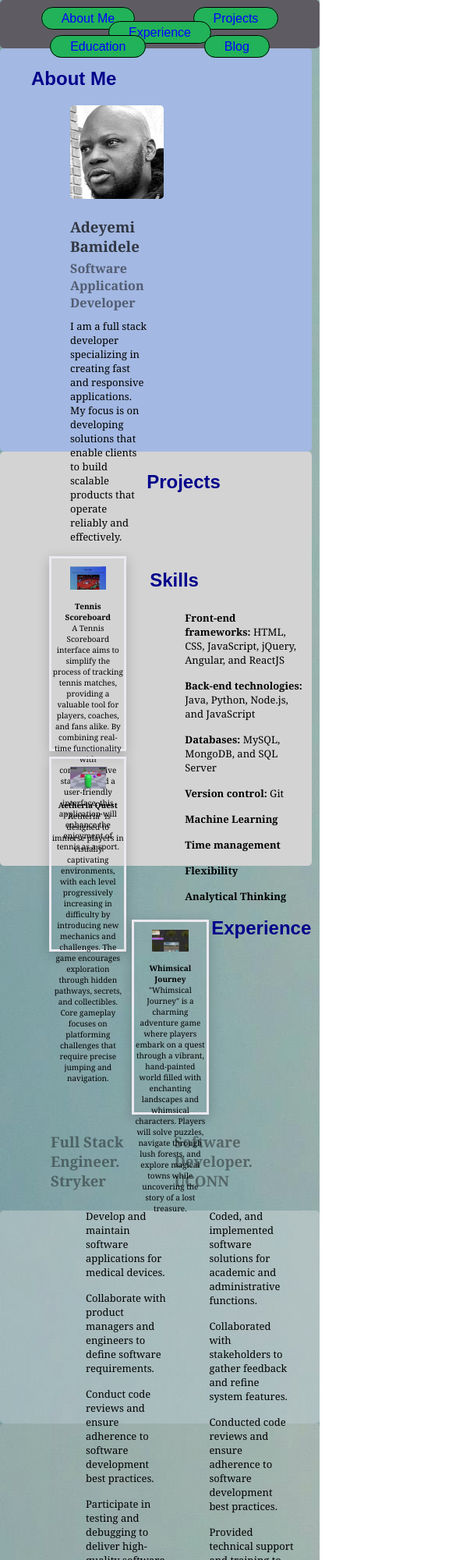
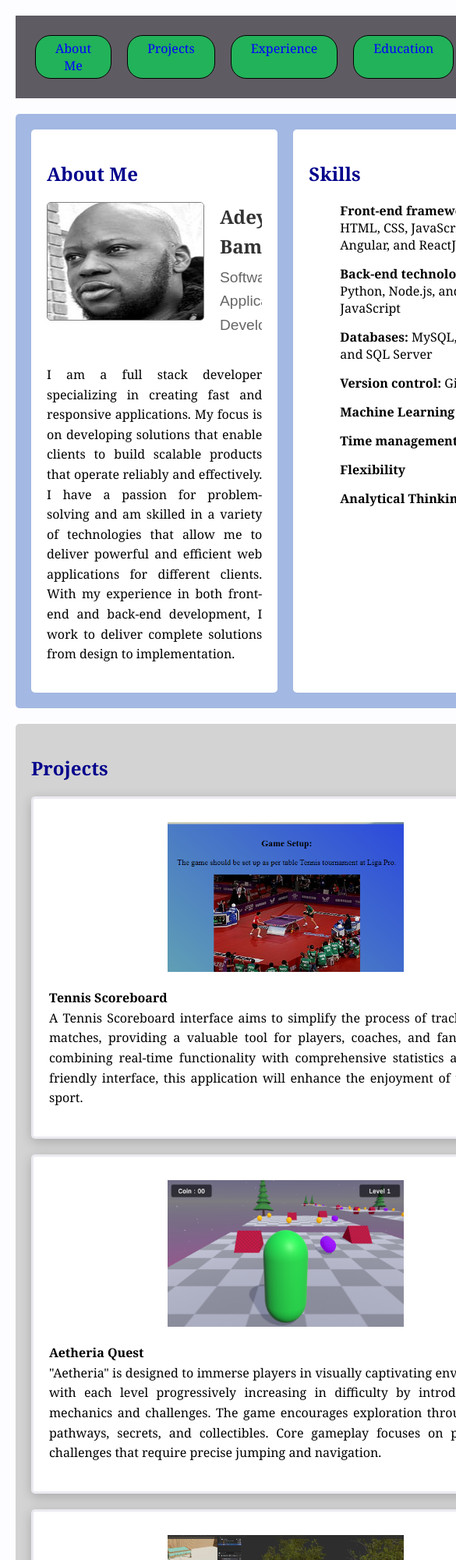
Before and after one commit to Fabamz/my-profile-portfolio, a plain HTML site: page index.html in a window 390 px wide. Shown: the top 2000 px of the page at 78% size, 585 px wide, since content can reach past the window. Drawn offline with Linux system fonts and the light colour scheme.

Commit message:
Updated index.html and styles.css with footer and responsive changes

```diff
--- a/index.html
+++ b/index.html
@@ -7,7 +7,8 @@
     <link rel="stylesheet" href="styles.css" />
   </head>
   <body>
-    <header>
+    <div class="grid-container">
+      <header>
       <nav class="navbar">
         <a href="#about">About Me</a>
         <a href="#projects">Projects</a>
@@ -17,23 +18,29 @@
       </nav>
     </header>
 
-    <main>
+
       <section id="about">
-          <div class="about-me">
-            <h2>About Me</h2>
-            <img src="images/yemipix.jpeg" alt="Profile Picture" />
-            <h3 class="profile-name">Adeyemi Bamidele</h3>
-            <h4>Software Application Developer</h4>
-            <p>
-              I am a full stack developer specializing in creating fast and
-              responsive applications. My focus is on developing solutions that
-              enable clients to build scalable products that operate reliably
-              and effectively.
+           <article class="about-me">
+              <h2>About Me</h2>
+              <img src="images/yemipix.jpeg" alt="Profile Picture" />
+
+              <div class="about-details">
+                 <p class="profile-name"><strong>Adeyemi Bamidele</strong></p>
+                 <p class="profile-title">Software Application Developer</p>
+              </div>
+
+              <p>
+                I am a full stack developer specializing in creating fast and responsive applications.
+                My focus is on developing solutions that enable clients to build scalable products that
+                operate reliably and effectively. I have a passion for problem-solving and am skilled
+                in a variety of technologies that allow me to deliver powerful and efficient web applications
+                for different clients. With my experience in both front-end and back-end development,
+                I work to deliver complete solutions from design to implementation.
             </p>
-          </div>
-          <div class="skills">
+         </article>
+          <article class="skills">
             <h2>Skills</h2>
-            <ul>
+            <ul class="skills-list">
               <li>
                 <b>Front-end frameworks:</b> HTML, CSS, JavaScript, jQuery,
                 Angular, and ReactJS<br />
@@ -49,13 +56,13 @@
               <li><b>Flexibility</b></li>
               <li><b>Analytical Thinking</b></li>
             </ul>
-          </div>
+          </article>
       </section>
 
       <section id="projects">
         <h2>Projects</h2>
-        <div class="container">
-          <div class="box">
+        <article class="container">
+          <article class="box">
             <img
               src="images/tabletennis_scoreboard.png"
               alt="Tennis Scoreboard"
@@ -67,8 +74,8 @@
               comprehensive statistics and a user-friendly interface, this
               application will enhance the enjoyment of tennis as a sport.
             </p>
-          </div>
-          <div class="box">
+          </article>
+          <article class="box">
             <img src="images/Aetheria.png" alt="Aetheria Quest" />
             <p>
               <b>Aetheria Quest</b></br>"Aetheria" is designed to immerse players in visually captivating
@@ -78,22 +85,22 @@
               collectibles. Core gameplay focuses on platforming challenges that
               require precise jumping and navigation.
             </p>
-          </div>
-          <div class="box">
+          </article>
+          <article class="box">
             <img src="images/Like this.png" alt="Image Description 3" />
             <p><b>Whimsical Journey</b></br>"Whimsical Journey" is a charming adventure game where players
                 embark on a quest through a vibrant, hand-painted world filled with enchanting landscapes
                 and whimsical characters. Players will solve puzzles, navigate through lush forests,
                  and explore magical towns while uncovering the story of a lost treasure.
                 </p>
-          </div>
-        </div>
+          </article>
+        </article>
       </section>
 
       <section id="experience">
         <h2 id="exp">Experience</h2>
-        <div class="jobexperience">
-            <div class="job1">
+        <article class="jobexperience">
+            <article class="job1">
                 <h3>Full Stack Engineer. Stryker </h3>
                 <ul>
                     <li>Develop and maintain software applications for medical devices.</li>
@@ -102,9 +109,9 @@
                     <li>Participate in testing and debugging to deliver high-quality software solutions.</li>
                     <li>Provide technical support and training to other departmental staff on new software tools.</li>
                 </ul>
-            </div>
+            </article>
 
-            <div class="job2">
+            <article class="job2">
                 <h3>Software Developer. UCONN</h3>
                 <ul>
                     <li>Coded, and implemented software solutions for academic and administrative functions.</li>
@@ -113,29 +120,29 @@
                     <li>Provided technical support and training to users on new software tools.</li>
                     <li>Stay updated on emerging technologies, recommended improvements to existing systems.</li>
                 </ul>
-            </div>
-        </div>
+            </article>
+        </article>
       </section>
 
       <section id="education">
         <div class="education-content">
-          <div class="education">
+          <article class="education">
             <h2>Education</h2>
             <ul>
               <li><b>Ms. Computer Science:</b> University of NewHaven NewHaven, Connecticut</li>
               <li><b>Ms. Environmental Management:</b> University of Lagos Akoka, Lagos</li>
               <li><b>Bs. Industrial Chemistry:</b> Obafemi Awolowo University, Ile-Ife Osun State</li>
             </ul>
-        </div>
+          </article>
 
-          <div class="certification">
+          <article class="certification">
             <h2>Certification</h2>
             <ul>
               <li><b>NEBOSH_QMS:</b> Quality Management System. ISO 9001: 2015</li>
               <li><b>NEBOSH-IGC:</b> International General Certificate in Occupational Health & Safety</li>
               <li><b>ISPON:</b> General Certificate in Health, Safety & Environmental</li>
             </ul>
-        </div>
+          </article>
         </div>
       </section>
 
@@ -155,20 +162,19 @@
           <a href="mailto:adeyemibamidele03@yahoo.com"> Email Me</a>
         </p>
       </section>
-    </main>
 
     <footer>
-      <a href="https://twitter.com" target="_blank"
+      <a href="https://twitter.com" target="_blank" rel="noopener"
         ><img src="images/twitter-icon.png" alt="Twitter"
       /></a>
-      <a href="https://github.com" target="_blank"
+      <a href="https://github.com" target="_blank" rel="noopener"
         ><img src="images/github-icon.png" alt="GitHub"
       /></a>
-      <span id="copyright">©2024</span>
-      <a href="https://linkedin.com" target="_blank"
+      <span id="copyright">©2024 Adeyemi Bamidele</span>
+      <a href="https://linkedin.com" target="_blank" rel="noopener"
         ><img src="images/linkedin-icon.png" alt="LinkedIn"
       /></a>
     </footer>
-
+    </div>
   </body>
 </html>
--- a/styles.css
+++ b/styles.css
@@ -1,306 +1,257 @@
-
-body{
-    background-image: url(./images/pexels-jplenio-1103970.jpg);
-    font-family: Arial, sans-serif;
+:root {
+  --main-bg-color: rgb(253, 253, 255);
+  --primary-color: #1f3a93;
+  --accent-color: #f5b041;
+  --header-bg: rgb(95, 91, 99);
+  --footer-bg: #a3b8e2;
+}
+html {
+  scroll-behavior: smooth;
+}
+body {
+  background-color: var(--main-bg-color);
+  font-family: Georgia, "Times New Roman", Times, serif;
   width: 100%;
   margin: 0 auto;
+  background-size: cover;
 }
 
-header{
-    width: 100%;
-    height: 5vh;
-    padding: 10px;
-    background-color:rgb(95, 91, 99);
-    border-radius: 5px;
+.grid-container {
+  display: grid;
+  grid-template-columns: repeat(12, 1fr);
+  grid-template-areas:
+    "header header header header header header header header header header header header"
+    "about about about about about about about about about about about about"
+    "projects projects projects projects projects projects projects projects projects projects projects projects"
+    "experience experience experience experience experience experience experience experience experience experience experience experience"
+    "education education education education education education education education education education education education"
+    "blog blog blog blog blog blog blog blog blog blog blog blog"
+    "footer footer footer footer footer footer footer footer footer footer footer footer";
+  gap: 20px;
+  padding: 20px;
 }
 
-.navbar{
+header {
+  grid-area: header;
+  background-color: var(--header-bg);
+  padding: 10px;
+}
+
+.navbar {
+  display: flex;
+  justify-content: space-between;
   text-align: center;
   padding: 5px;
-    margin: auto;
 }
-.navbar a{
+
+.navbar a {
   text-decoration: none;
   background-color: rgb(34, 178, 89);
   color: blue;
   padding: 5px 25px;
   border: 1px solid black;
   border-radius: 20px;
-    margin: 35px;
+  margin: 10px;
 }
 
-a:visited{
-    color: purple;
-}
-a:hover{
+.navbar a:hover {
   color: red;
   text-decoration: underline;
 }
-a:active{
-    color: orange;
+
+#about {
+  grid-area: about;
+  display: grid;
+  grid-template-columns: 1fr 1fr;
+  gap: 20px;
+  background-color: #a3b8e2;
+  padding: 20px;
+  border-radius: 5px;
+}
+.about-me,
+.skills {
+  background-color: rgb(255, 255, 255);
+  padding: 20px;
+  border-radius: 5px;
 }
 
-main{
-    padding: auto;
-    margin: auto;
-}
-
-#about{
-    width: 100%;
-    height: 60vh;
-    background-color: #a3b8e2;
-    border-radius: 5px;
-    padding: 5px;
-}
-
-.about-me{
-     width: 38%;
-     float: left;
-     margin-left: 35px;
- }
-
- .skills{
-     width: 52%;
-     float: right;
-     margin-left: 10px;
-
- }
-
-.about-me h2{
+.about-me h2,
+.skills h2 {
   color: darkblue;
 }
 
-.about-me img{
-    width: 120px;
-    height: 120px;
+.about-me img {
+  float: left;
+  margin-right: 20px;
+  margin-bottom: 10px;
+  width: 200px;
+  height: 150px;
   border-radius: 5px;
-    margin-left: 50px;
+  border: 1px solid grey;
+  box-shadow: 0 4px 10px rgba(225, 225, 225, 0.1);
+}
+.about-details {
+  overflow: hidden;
+  margin-left: 150px;
 }
 
-.profile-name{
-    font-family: Georgia, 'Times New Roman', Times, serif;
-    color:rgba(0, 0, 0, 0.7);
-    margin-left: 50px;
-    margin-bottom: 5px;
+.profile-name {
+  font-family: "Georgia", "Times New Roman", serif;
+  font-size: 1.5rem;
+  color: rgb(51, 51, 51);
+  font-weight: bold;
+  margin: 0;
 }
 
-.about-me h4{
-    font-family: Georgia,'Times New Roman', Times, serif;
-    color: rgba(0, 0, 0, 0.5);
+.profile-title {
+  font-family: "Arial", sans-serif;
+  font-size: 1.2rem;
+  color: rgb(102, 102, 102);
   margin-top: 5px;
-    margin-left: 50px;
-    margin-bottom: 10px;
+  font-weight: normal;
 }
-.about-me p{
-    margin-left: 50px;
-    text-decoration: solid;
-    font-size: small;
-    font-family: Georgia, 'Times New Roman', Times, serif;
-    margin-top: 5px;
+
+p {
+  text-align: justify;
+  font-size: 1rem;
+  line-height: 1.6;
 }
-.skills h2{
+.skills-list {
+  list-style: none;
+}
+.skills-list li {
+  margin-bottom: 15px;
+}
+
+#projects {
+  grid-area: projects;
+  background-color: lightgrey;
+  padding: 20px;
+  border-radius: 5px;
+}
+#projects h2 {
   color: darkblue;
 }
-
-.skills ul{
-    text-decoration: solid;
-    font-size: small;
-    font-family: Georgia, 'Times New Roman', Times, serif;
-    list-style-type: none;
+.container {
+  display: grid;
+  grid-template-columns: repeat(3, 1fr);
+  gap: 20px;
 }
 
-.skills li{
-    margin: 5px 0;
-    padding: 5px;
+.box {
+  background-color: white;
+  text-align: center;
+  padding: 20px;
+  border: 3px solid rgb(235, 233, 240);
+  box-shadow: 0 4px 15px rgba(0, 0, 0, 0.2);
+  border-radius: 5px;
 }
 
-#projects{
-    width: 100%;
-    height: 60vh;
-    background-color: lightgrey;
-    border-radius: 5px;
-    padding: 5px;
-    padding-bottom: 20px;
-}
-
-#projects h2{
-    margin-left: 35px;
-    color: darkblue;
-    margin-top: 20px;
-
-}
-.container{
-    padding: 5px;
-    box-sizing: border-box;
-    margin-left: 50px;
-    margin-bottom: 20px;
-    padding-bottom: 20px;
-}
-
-.box{
-    float: left;
-    width: 30%;
-    height: 250px;
-    border: 3px solid rgb(235, 233, 240);
-    margin: 1%;
-    text-align: center;
-    box-sizing: border-box;
-    box-shadow: 0 4px 15px rgba(0, 0, 0, 0.2);
-}
-
-.box img{
+.box img {
   width: 50%;
   margin-top: 10px;
 }
 
-.box p{
-    font-size:x-small;
-    font-family: Georgia, 'Times New Roman', Times, serif;
-}
-/* Clear floats after the divs */
-.container::after{
-    content: "";
-    clear: both;
-    display: table;
-}
-
-#experience{
-    width: 100%;
-    height: 50vh;
-    padding: 10px;
+#experience {
+  grid-area: experience;
+  background-color: white;
+  padding: 20px;
   border-radius: 5px;
 }
 
-#exp{
-    margin-left: 35px;
+#experience h2,
+h3 {
   color: darkblue;
-    margin-bottom: 5px;
-
+}
+.jobexperience {
+  display: grid;
+  grid-template-columns: 1fr 1fr;
+  gap: 20px;
 }
 
-.jobexperience{
-    padding: 5px;
-    box-sizing: border-box;
-    margin-left: 50px;
+.jobexperience ul {
+  list-style: none;
+}
+.jobexperience ul li {
+  margin-bottom: 15px;
+}
+.job1,
+.job2 {
+  background-color: lightblue;
+  padding: 20px;
+  border-radius: 5px;
 }
 
-.job1{
-    width: 48%;
-    float: left;
-    font-size: medium;
-    font-family: Georgia, 'Times New Roman', Times, serif;
-
+#education {
+  grid-area: education;
+  background-color: rgba(225, 225, 225, 0.4);
+  padding: 20px;
+  border-radius: 5px;
 }
 
-.job1 h3{
-    color:rgba(0, 0, 0, 0.4);
+.education-content {
+  display: grid;
+  grid-template-columns: 1fr 1fr;
+  gap: 20px;
+}
+.education-content h2 {
+  color: darkblue;
+}
+.education-content ul {
+  list-style: none;
+}
+.education-content ul li {
+  margin-bottom: 15px;
 }
 
-.job1 ul{
-    list-style-type: none;
-    font-size: small;
-    font-family: Georgia, 'Times New Roman', Times, serif;
+#blog {
+  grid-area: blog;
+  background-color: rgb(255, 228, 196, 0.4);
+  padding: 20px;
+  border-radius: 5px;
+}
+#blog h2 {
+  color: darkblue;
+}
+footer {
+  grid-area: footer;
+  display: grid;
+  grid-template-columns: repeat(5, 1fr);
+  align-items: center;
+  justify-items: center;
+  text-align: center;
+  padding: 20px;
+  background-color: var(--footer-bg);
 }
 
-.job1 li{
-    margin: 5px 0;
-    padding: 5px;
+footer img {
+  display: inline-block;
+  width: 30px;
+  margin: 0 20px;
 }
 
-.job2{
-    width: 48%;
-    float: left;
-    font-size: medium;
-    font-family: Georgia, 'Times New Roman', Times, serif;
+@media (max-width: 500px) {
+  .grid-container {
+    grid-template-columns: 1fr;
+    grid-template-areas:
+      "header"
+      "about"
+      "projects"
+      "experience"
+      "education"
+      "blog"
+      "footer";
   }
 
-.job2 h3{
-    color: rgba(0, 0, 0, 0.4);
+  .container {
+    grid-template-columns: 1fr;
   }
 
-.job2 ul{
-    list-style-type: none;
-    font-size: small;
-    font-family: Georgia, 'Times New Roman', Times, serif;
+  .jobexperience {
+    grid-template-columns: 1fr;
   }
 
-.job2 li{
-    margin: 5px 0;
-    padding: 5px;
+  .education-content {
+    grid-template-columns: 1fr;
   }
-
-#education{
-    width: 100%;
-    height: 30vh;
-    padding: 10px;
-    border-radius: 5px;
-    background-color: rgb(225, 225, 225, 0.4);
 }
-.education-content h2{
-    color: darkblue;
-}
-
-.education{
-    width: 48%;
-    float: left;
-    margin-left: 35px;
-}
-
-.education ul{
-    list-style-type: none;
-    font-size: small;
-    font-family: Georgia, 'Times New Roman', Times, serif;
-    margin-left: 10px;
-}
-
-.education li{
-    margin: 5px 0;
-    padding: 5px;
-}
-.certification{
-    width: 48%;
-    float: left;
-}
-
-.certification ul{
-    list-style-type: none;
-    font-size: small;
-    font-family: Georgia, 'Times New Roman', Times, serif;
-    margin-left: -10px;
-}
-
-.certification li{
-    margin: 5px 0;
-    padding: 5px;
-}
-
-#blog{
-    width: 100%;
-    height: 25vh;
-    padding: 10px;
-    border-radius: 5px;
-    background-color:rgb(255, 228, 196, 0.2);
-}
-
-#blog h2{
-    margin-left: 35px;
-}
-
-#blog p{
-    margin-left: 70px;
-    font-family: Georgia, 'Times New Roman', Times, serif;
-    font-size: small;
-}
-
-footer{
-    width: 100%;
-    text-align: center;
-    padding: 20px 0;
-    background-color: #a3b8e2;
-}
-
-footer img{
-    width: 30px;
-    height: 30px;
-    margin: 0 100px;
-}
```
Lines whose indentation alone changed are shown as unchanged.
